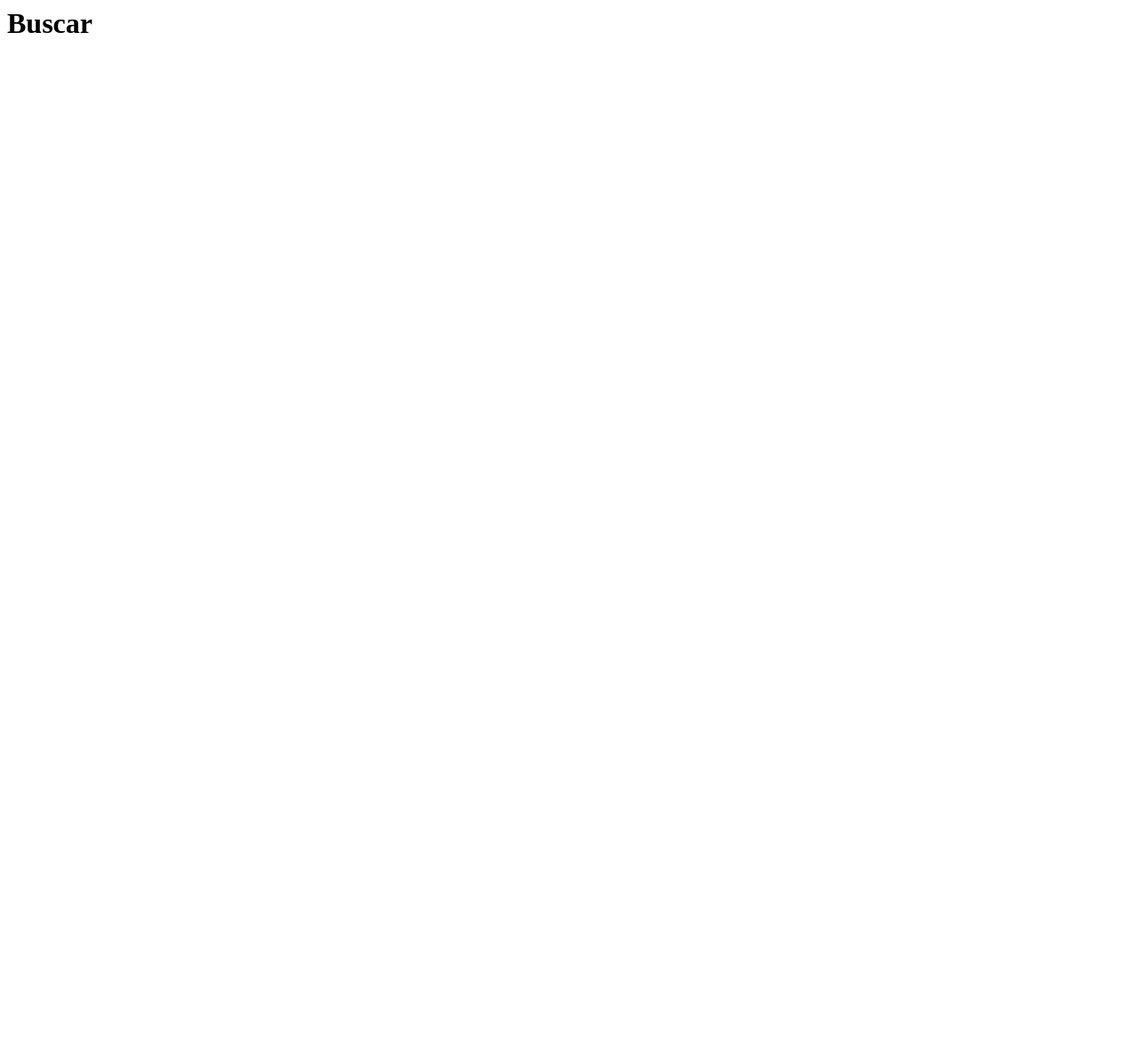
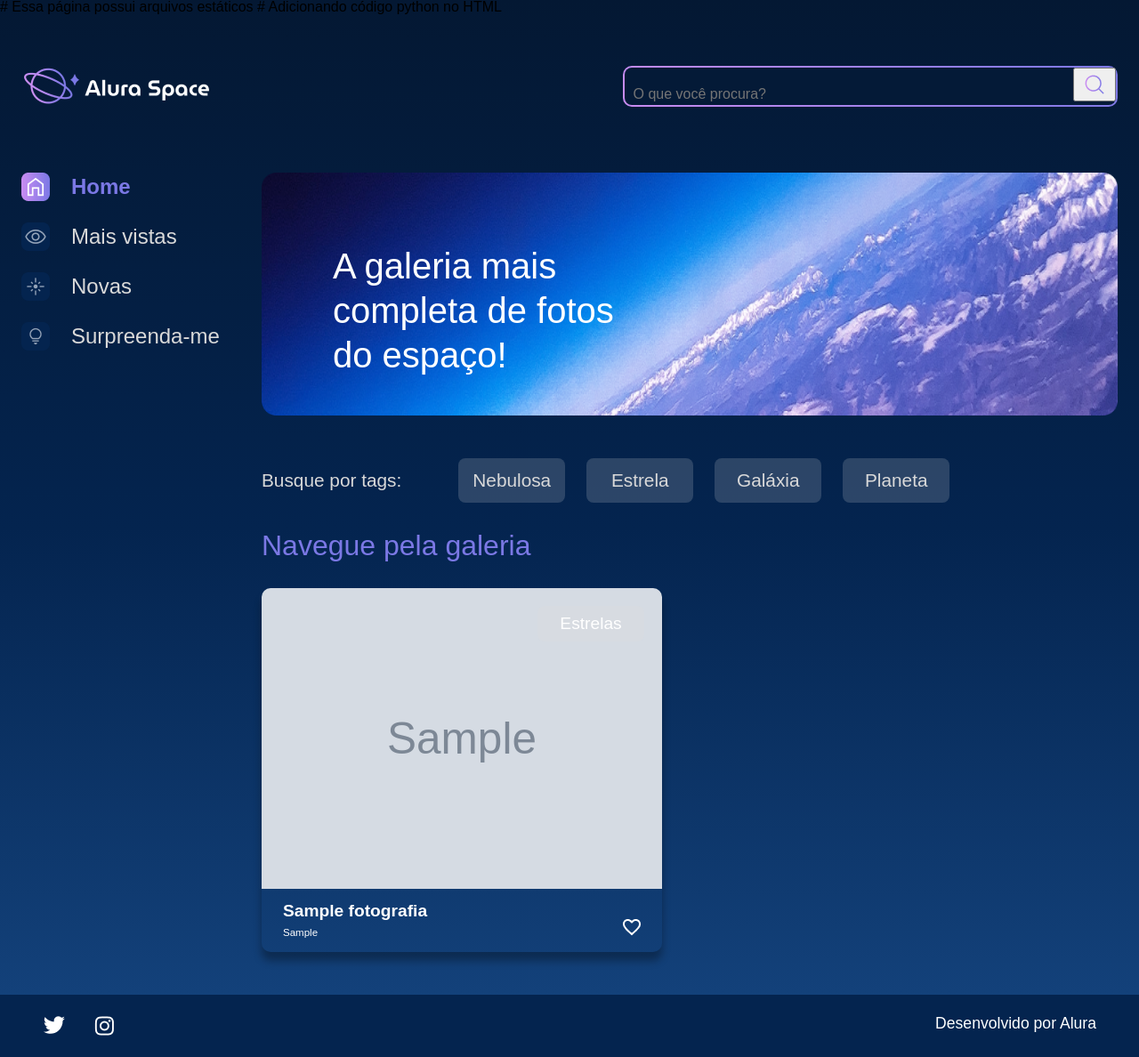
Before and after one commit to lauansatler-adev/alura_space, a Django app: page /buscar in a window 1280 px wide. Before the commit the page is almost empty. Shown: the whole page at 89% size. Before the commit the page ends 37 px from the top, so only its background shows below. Run offline with Django 5.2, Linux system fonts and the light colour scheme; tables that the repository leaves empty hold one stand-in row (values such as "Sample post"); grey boxes marked "Sample" are stand-in pictures.

Commit message:
completando a busca

```diff
--- a/galeria/views.py
+++ b/galeria/views.py
@@ -21,11 +21,22 @@ def index(request):  # para responder, preciso receber a requisição
 
 # Responsável por exibir imagem.html
 def imagem(request, foto_id):
-    fotografia = get_object_or_404(Fotografia, pk=foto_id) #Ou pega o objeto ou tras um não encontrado
+    fotografia = get_object_or_404(Fotografia, pk=foto_id) #Ou pega o objeto com o id indicado ou tras um não encontrado
+    #PK pega a primary key que vem com o foto_id, que é passado pelo arquivo index.html nesse trecho <a href="{% url 'imagem' fotografia.id %}">
+
 
     # O render também permite enviar informações dentro de um dicionário
     return render(request, 'galeria/imagem.html', {"fotografia": fotografia})
 
 def buscar(request):
+    fotografias = Fotografia.objects.order_by("data_fotografia").filter(publicado=True)
 
-    return render(request, "galeria/buscar.html")
+    # Confere se existe o termo buscar dentro das informações passadas pela url/ Essa informação fica em request.GET
+    if "buscar" in request.GET:
+
+        # Coloca na variável nome_a_bucar o que foi digitado na caixa de pesquisa
+        nome_a_buscar = request.GET["buscar"] # O buscar faz referência ao que colocamos no arquivo "_menu.html", dentro do <input>: o name "buscar", localizado na linha de código 8.
+        if nome_a_buscar:
+            fotografias = fotografias.filter(nome__icontains=nome_a_buscar) # Busca se existe alguima parte que faz sentido co o nome que está sendo buscado
+
+    return render(request, "galeria/buscar.html", {"cards": fotografias})
--- a/templates/galeria/buscar.html
+++ b/templates/galeria/buscar.html
@@ -1 +1,56 @@
-<h1>Buscar</h1>
+{% extends 'galeria/base.html' %}
+{% load static %}
+{% block content %}
+            <section class="conteudo">
+                <section class="banner">
+                    <img class="banner__imagem" src="{% static '/assets/imagens/Banner(2).png' %}" alt="banner Alura Space">
+                    <h1 class="banner__titulo"> A galeria mais completa de fotos do espaço!</h1>
+                </section>
+                <section class="tags">
+                    <p class="tags__titulo">Busque por tags:</p>
+                    <ul class="tags__lista">
+                        <li class="tags__tag">Nebulosa</li>
+                        <li class="tags__tag">Estrela</li>
+                        <li class="tags__tag">Galáxia</li>
+                        <li class="tags__tag">Planeta</li>
+                    </ul>
+                </section>
+                <section class="galeria">
+                    <div class="cards">
+                        <h2 class="cards__titulo">Navegue pela galeria</h2>
+                        <ul class="cards__lista">
+                            {% if cards %}
+                            {% for fotografia in cards %}
+                            <li class="card">
+                                <a href="{% url 'imagem' fotografia.id %}">
+                                {% if fotografia.foto == "" or fotografia.foto == null %}
+                                    <img class="card__imagem" src="{% static '/assets/imagens/galeria/not-found.png'%}" alt="foto">
+                                {% else %}
+                                    <img class="card__imagem" src="{{ fotografia.foto.url }}" alt="foto">
+                                {% endif %}
+                                </a>
+                                <span class="card__tag">Estrelas</span>
+                                <div class="card__info">
+                                    <p class="card__titulo">{{ fotografia.nome }}</p>
+                                    <div class="card__texto">
+                                        <p class="card__descricao">{{ fotografia.legenda }}</p>
+                                        <span>
+                                            <img src="{% static '/assets/ícones/1x/favorite_outline.png' %}" alt="ícone de coração">
+                                        </span>
+                                    </div>
+                                </div>
+                            </li>
+                            {% endfor %}
+                            {% else %}
+                            <div class=""imagen__texto>
+                                <p>Fotografias não encontradas</p>
+                            </div>
+                            {% endif %}
+                        </ul>
+                    </div>
+                </section>
+            </section>
+        </main>
+    </div>
+
+{% endblock %}
--- a/templates/galeria/imagem.html
+++ b/templates/galeria/imagem.html
@@ -13,7 +13,7 @@
                             <div class="imagem__texto">
                                 <p class="imagem__titulo"> {{ fotografia.nome }}</p>
                                 <p class="imagem__descricao">{{ fotografia.legenda }}</p>
-                                <p class="imagem__texto"></p>
+                                <p class="imagem__texto">{{ fotografia.descricao }}</p>
                             </div>
                         </div>
                     </div>
```
